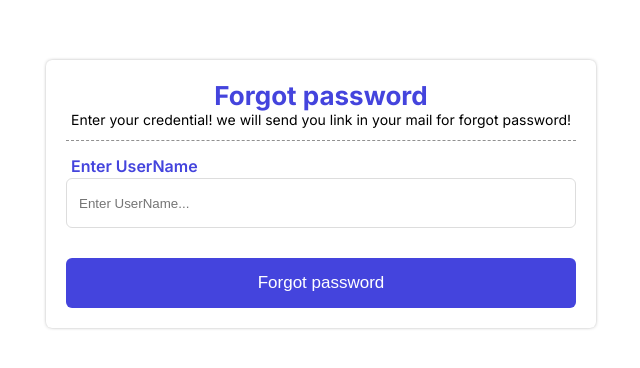
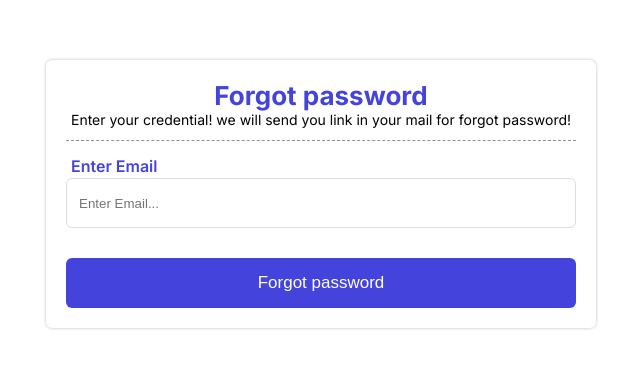
Before and after one commit to niyazalam123/userAuthpart, a Next.js app: page /userauth/forgotpassword in a window 1280 px wide. Shown: the top 368 px of the page, without its empty margins (319-959 px from the left). Built offline with nearby package versions, Linux system fonts and the light colour scheme.

Commit message:
forgot password api is completed

```diff
--- /dev/null
+++ b/src/app/api/users/forgotpassword/route.ts
@@ -0,0 +1,27 @@
+import { NextResponse,NextRequest } from "next/server";
+import User from "@/models/signupModel";
+import { mongoDbConnect } from "@/dbConfig/dbConfig";
+import { sendMail } from "@/helpers/mailers";
+
+export async function POST(request:NextRequest){
+    try {
+        const reqBody = await request.json();
+        const {email} = reqBody;
+
+        // validation , user find based on incoming email
+        const user = await User.findOne({email});
+        if (!user){
+            return NextResponse.json({error:"User not found"},{status:401});
+        }
+        // Send email to user with the password reset link
+        await sendMail({
+            email: email,
+            emailType: "FORGOT",
+            userId: user._id,
+        });
+        return NextResponse.json({message:"Forgot password token created successfully",success:true},{status:200})
+
+    } catch (error) {
+        return NextResponse.json({error:error},{status:500})
+    }
+}
--- a/src/app/userauth/forgotpassword/page.tsx
+++ b/src/app/userauth/forgotpassword/page.tsx
@@ -1,7 +1,17 @@
 "use client";
-import React from 'react'
+import React, { useState } from 'react';
+import axios from 'axios';
+import toast, { Toaster } from 'react-hot-toast';
 
 const page = () => {
+    const [email,setEmail] = useState("");
+    const [loading,setLoading] = useState(false);
+    const [error,seterror] = useState("");
+
+    async function handleForgotPassword(){
+
+    }
+
     return (
         <>
             <div className='_frgtp1'>
@@ -11,12 +21,13 @@ const page = () => {
                 </div>
                 <div className='_frgtp3'>
                     <div className='_frgtp4'>
-                        <label htmlFor="_one1">Enter UserName</label>
-                        <input type="text" placeholder='Enter UserName...' id="_one1" />
+                        <label htmlFor="_one1">Enter Email</label>
+                        <input type="email" placeholder='Enter Email...' id="_one1"  onChange={(e)=>setEmail(e.target.value)} name="email" value={email} />
                     </div>
-                    <button className='_frgtp5'>Forgot password</button>
+                    <button className='_frgtp5' onClick={handleForgotPassword}>{loading?"Processing...":"Forgot password"}</button>
                 </div>
             </div>
+            <Toaster />
         </>
     )
 }
```
